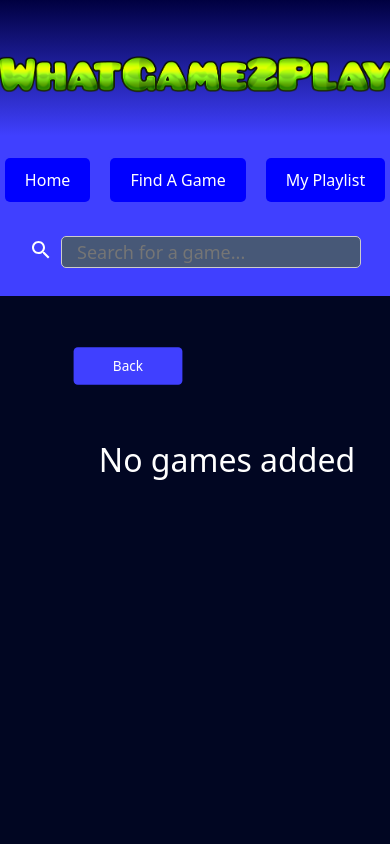
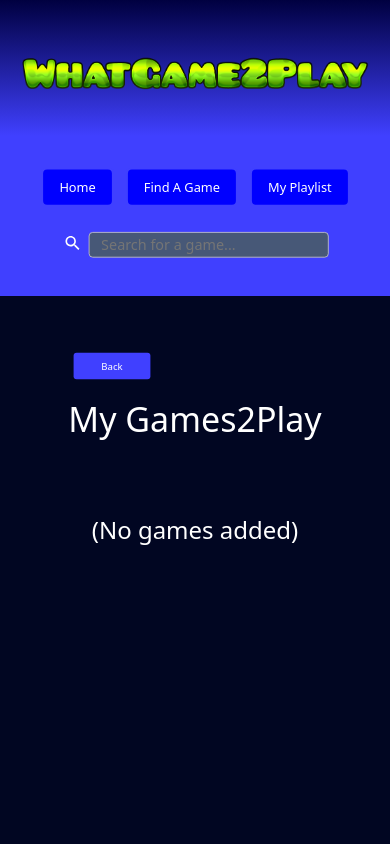
Before and after one commit to mlemoine28/whatgame2play2, a React (Vite) app: page /playlist in a window 390 px wide. Shown: the top 844 px of the page. Built offline with nearby package versions, Linux system fonts and the light colour scheme.

Commit message:
various media query changes

```diff
--- a/src/App.jsx
+++ b/src/App.jsx
@@ -20,7 +20,6 @@ function App() {
         <NavBarTop />
         <EnableScroll />
         <Routes>
-          <Route path="/" element={<MiniCardIntro />} />
           <Route path="/whatgame2play2" element={<MiniCardIntro />} />
           <Route path="/questions" element={<QuestionsPage />} />
           <Route path="/games" element={<ResultsPage />} />
--- a/src/Components/Button/Button.module.css
+++ b/src/Components/Button/Button.module.css
@@ -84,3 +84,12 @@
  background-color: #04AA6D; /* Green */
  color: white;
 }
+
+@media (max-width: 655px) {
+  .buttonBack {
+      scale: 60%;
+      margin-left: 0rem;
+
+
+  }
+}
--- a/src/Components/Cards/MiniCard.module.css
+++ b/src/Components/Cards/MiniCard.module.css
@@ -88,10 +88,46 @@
 
 @media (max-width: 1029px) {
     .pagination {
-        display: block;
-        margin-bottom: -20px;
+        scale: 85%;
     }
 }
+
+@media (max-width: 833px) {
+    .pagination {
+        scale: 75%;
+    }
+}
+
+@media (max-width: 715px) {
+    .pagination {
+        scale: 65%;
+    }
+}
+
+
+
+@media (max-width: 488px) {
+    .containerquestions {
+        scale: 85%;
+        margin-top: 1rem;
+    }
+  }
+
+  @media (max-width: 423px) {
+    .containerquestions {
+        scale: 77%;
+        margin-top: 0;
+
+    }
+  }
+
+  @media (max-width: 655px) {
+    .textcontainer2 {
+        scale: 85%;
+    }
+  }
+
+
 
 
 
@@ -212,13 +248,18 @@
     margin-top: 2rem;
 }
 
-.textcontainer {
+.textcontainer, .textcontainer2 {
     justify-content: center;
  align-items: center;
  color: white;
  font-size: large;
+ display: flex;
+}
 
-
+.textcontainer2 {
+    font-size: 2.5rem;
+    text-align: center;
+    font-weight: 500;
 }
 
 .greenText {
@@ -258,7 +299,8 @@
 }
 
 .nogames {
-    font-size: 2rem;
+    font-size: 1.5rem;
     color: white;
     margin-top: 3rem;
+    font-weight: 100;
 }
--- a/src/Components/Cards/MiniCardDisplay.jsx
+++ b/src/Components/Cards/MiniCardDisplay.jsx
@@ -21,7 +21,7 @@ export default function MiniCardDisplay({
   // gameDescription,
   // gameImage2,
   handleMoreDetails,
-  buttonText = "Add To List",
+  buttonText = "Add To Playlist",
 }) {
   const navigate = useNavigate();
   const location = useLocation();
--- a/src/Components/Header/Header.module.css
+++ b/src/Components/Header/Header.module.css
@@ -32,3 +32,9 @@
       scale: 40%;
     }
   }
+
+  @media (max-width: 413px) {
+    .headerstyle {
+        scale: 35%;
+    }
+  }
--- a/src/Components/NavBar/NavBar.jsx
+++ b/src/Components/NavBar/NavBar.jsx
@@ -25,6 +25,7 @@ function NavBarTop() {
   const playlistButtonClick = () => {
     console.log("Playlist button clicked");
     console.log("Navigating from:", `${location.pathname}${location.search}`);
+    setActive("/playlist");
     navigate("/playlist", {
       state: { from: `${location.pathname}${location.search}` }, // Pass 'from' state
     });
--- a/src/Components/NavBar/NavBar.module.css
+++ b/src/Components/NavBar/NavBar.module.css
@@ -51,6 +51,12 @@ text-decoration: underline;
     align-items: center;
     padding: 20px;
 
+  }
+}
+
+@media (max-width: 413px) {
+  .navBarStyle {
+      scale: 80%;
   }
 }
 
--- a/src/Components/PlaylistPage/PlaylistPage.jsx
+++ b/src/Components/PlaylistPage/PlaylistPage.jsx
@@ -30,20 +30,20 @@ function PlaylistPage() {
       style={{
         backgroundColor: "#010622",
         paddingTop: "3rem",
-        paddingLeft: "4rem",
       }}
     >
       <div
-        style={
-          {
-            // scale: "140%",
-            // marginLeft: "3rem",
-            // paddingTop: "5rem",
-            // paddingBottom: "13rem",
-          }
-        }
+        style={{
+          // scale: "140%",
+          marginLeft: "3rem",
+          // paddingTop: "5rem",
+          // paddingBottom: "13rem",
+        }}
       >
         <ButtonBack label="Back" handleClick={backButtonClick} />
+      </div>
+      <div className={styles.textcontainer2}>
+        <p>My Games2Play</p>
       </div>
       <div
         className={styles.containerdisplay}
@@ -67,7 +67,7 @@ function PlaylistPage() {
             </div>
           ))
         ) : (
-          <div className={styles.nogames}>No games added</div>
+          <div className={styles.nogames}>(No games added)</div>
         )}
       </div>
     </div>
```
Also changed, not shown: src/Components/QuestionsPage/QuestionsPage.module.css (line endings or trailing spaces).
